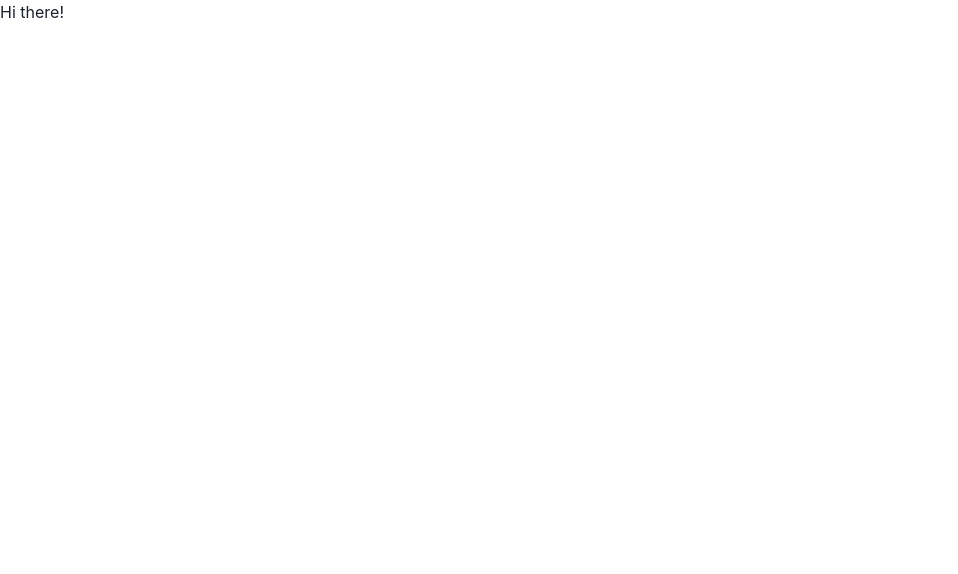
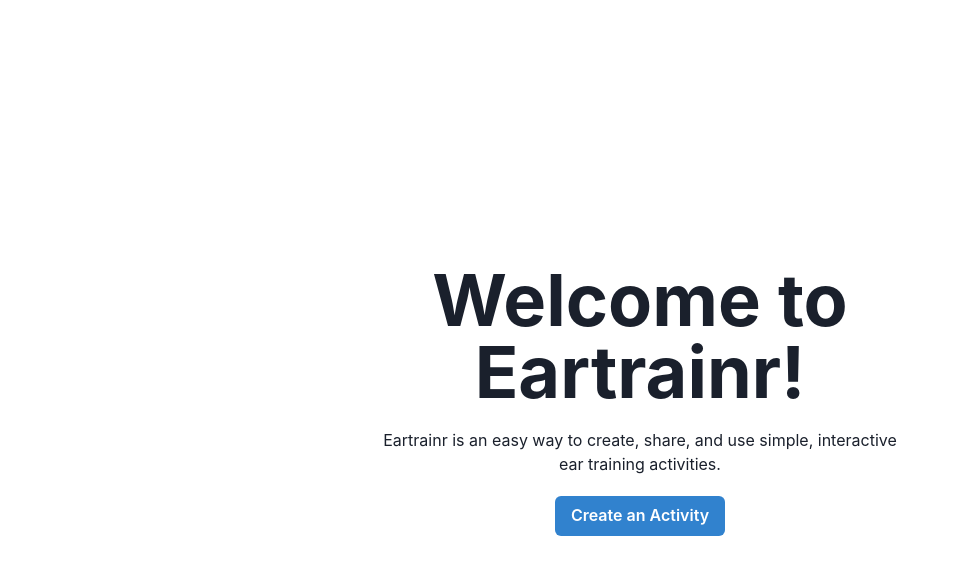
Before and after one commit to jchiella/eartrainr, a React (Create React App) app in the folder frontend/: page / in a window 1280 px wide. Shown: the top 574 px of the page, without its empty margins (0-958 px from the left). Built offline with nearby package versions, Linux system fonts and the light colour scheme.

Commit message:
basic home page design

```diff
--- a/frontend/src/pages/Home.js
+++ b/frontend/src/pages/Home.js
@@ -1,7 +1,24 @@
 import React from 'react';
 
-import { Text } from '@chakra-ui/react';
+import { Container, Heading, Button, Flex, Text } from '@chakra-ui/react';
 
 export default function Home() {
-  return <Text>Hi there!</Text>;
+  const createActivity = () => {
+    alert('Hiya!');
+  };
+
+  return (
+    <Flex h="100vh" justify="center" align="center">
+      <Container textAlign="center">
+        <Heading size="4xl">Welcome to Eartrainr!</Heading>
+        <Text m="5">
+          Eartrainr is an easy way to create, share, and use simple, interactive
+          ear training activities.
+        </Text>
+        <Button colorScheme="blue" onClick={createActivity}>
+          Create an Activity
+        </Button>
+      </Container>
+    </Flex>
+  );
 }
```
